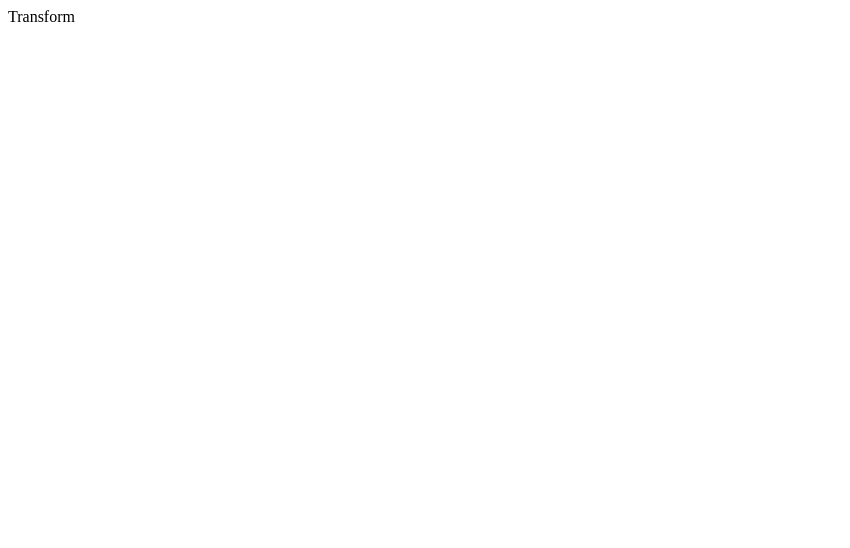
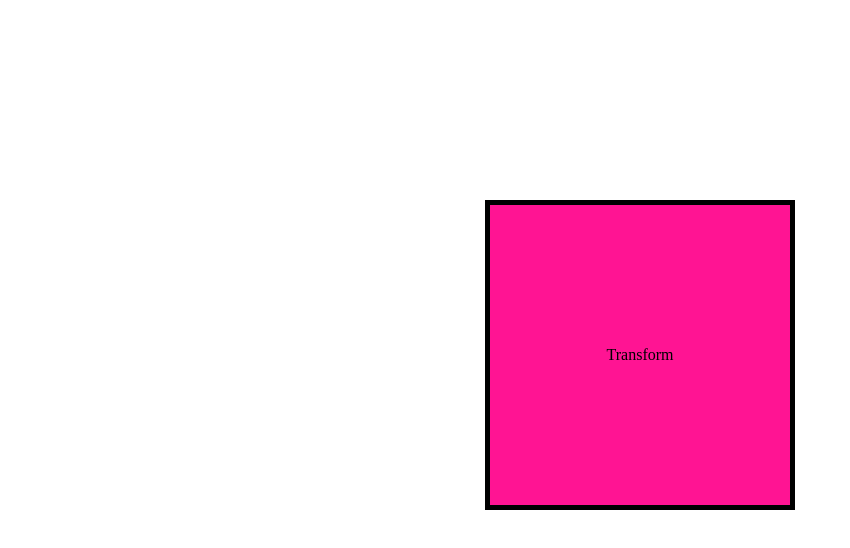
Before and after one commit to frontendasoslar/CSS-transform, a plain HTML site: page transform xususiyatidagi qiymatlar ketma-ketligi ahamiyati va transform-origin/index.html in a window 1280 px wide. Shown: the whole page, without its empty margins (0-850 px from the left). Drawn offline with Linux system fonts and the light colour scheme.

Commit message:
add transforms

```diff
--- a/transform xususiyatidagi qiymatlar ketma-ketligi ahamiyati va transform-origin/css/styles.css
+++ b/transform xususiyatidagi qiymatlar ketma-ketligi ahamiyati va transform-origin/css/styles.css
@@ -1 +1,20 @@
+.box1 {
+  display: flex;
+  align-items: center;
+  justify-content: center;
+  background-color: deeppink;
+  border: 5px solid #000;
+  color: #000;
+  width: 300px;
+  height: 300px;
+  margin-top: 200px;
   margin-right: auto;
+  margin-left: auto;
+  transition: transform 0.6s ease;
+}
+
+
+.box1:hover {
+  /* CSS transformda amallar ketma ketligi muhim ahamiyatga ega ya'ni qaysi amallni birinchiga qo'ysak o'sha hodisa birinchi sodir bo'ladi */
+  transform: scale(1.5) rotate(45deg) translate(200px, 200px) translateY(100px);
+}
--- a/transform xususiyatidagi qiymatlar ketma-ketligi ahamiyati va transform-origin/index.html
+++ b/transform xususiyatidagi qiymatlar ketma-ketligi ahamiyati va transform-origin/index.html
@@ -7,7 +7,7 @@
   <link rel="stylesheet" href="css/styles.css">
 </head>
 <body>
-<div class="box">Transform</div>
+<div class="box1">Transform</div>
 
 
   <script src="JS/main.js"></script>
```
Also changed, not shown: transform xususiyati/css/styles.css (+55 -0 lines).
